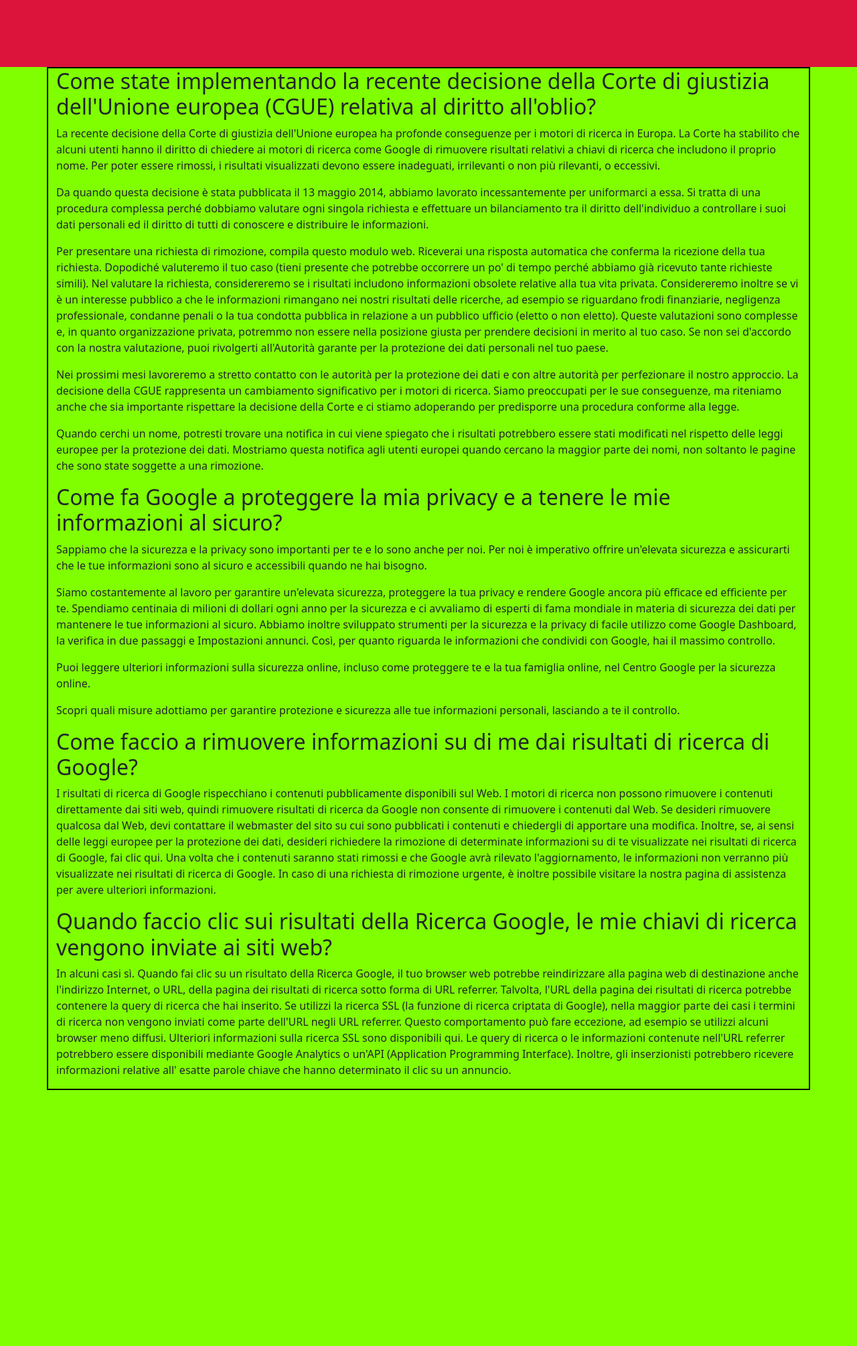
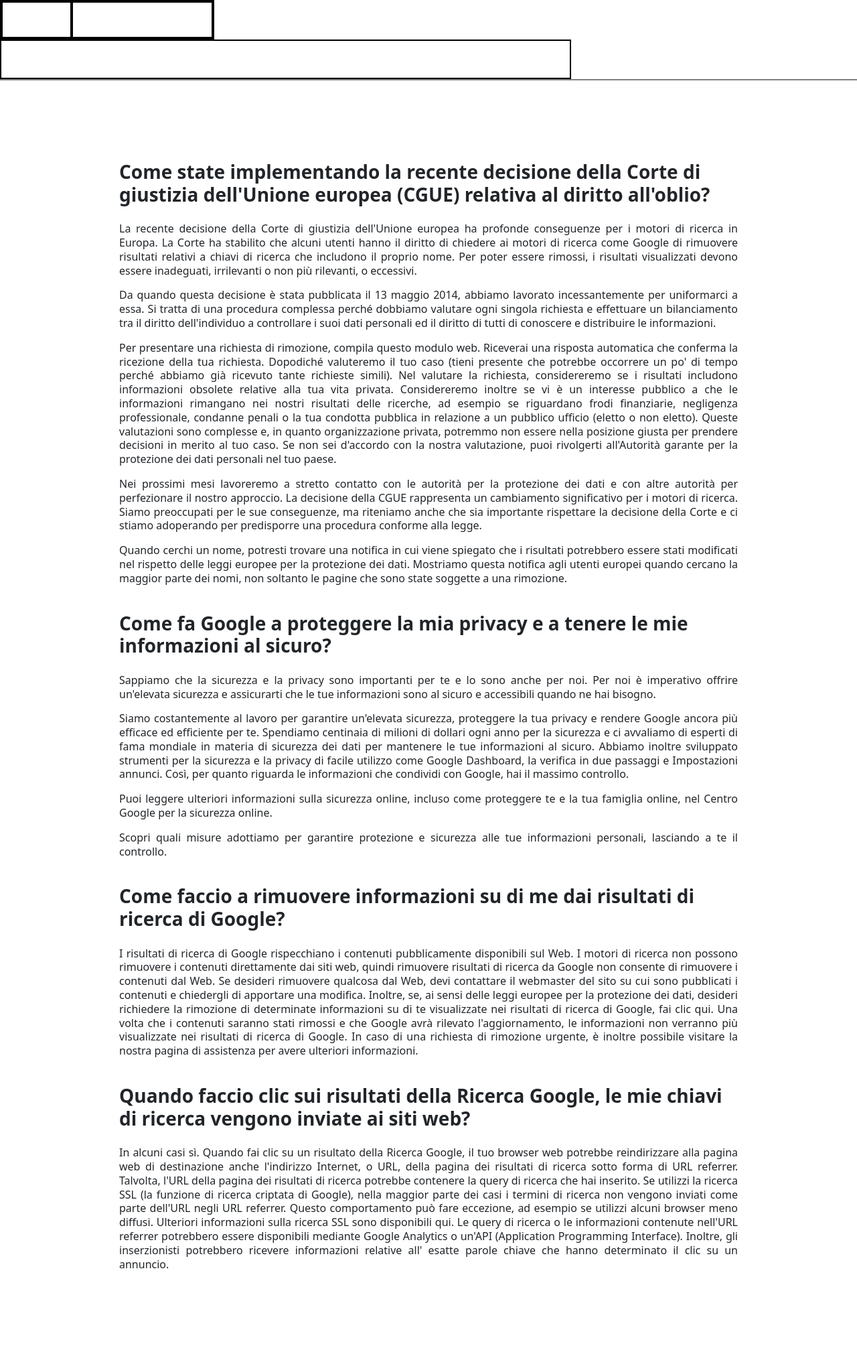
Before and after one commit to 78741722Ale/php-google-faq, a PHP site: page / in a window 1280 px wide. Shown: the whole page at 67% size. Before the commit the page ends 1627 px from the top, so only its background shows below. Run offline with PHP 8.4, Linux system fonts and the light colour scheme.

Commit message:
Sistemato il site_main container e iniziato a sistemare il site_header

```diff
--- a/assets/css/style.css
+++ b/assets/css/style.css
@@ -12,28 +12,42 @@
 
 /* Regola al body  */
 body {
-    /* Overflow */
     overflow-x: hidden;
     overflow-y: scroll;
     /* Width & Heigth */
     width: 100vw;
+    max-height: 100vh;
 }
 
 /* Header del sito  */
 #site_header {
-    height: 100px;
-    background-color: crimson;
+    height: 120px;
     width: 100%;
+    background-color: white;
+    border-bottom: 2px solid gray;
 }
+
+
+
+
 
 /* Corpo del sito */
 #site_main {
     width: 100%;
-    background-color: chartreuse;
-    height: calc(100% - 100px);
+    height: max-content;
+}
+#site_main  h3 {
+    font-weight: bold;
+}
+#site_main p {
+    font-weight: 500;
+    line-height: 1.3rem;
+    text-align: justify;
 }
 
-/* Altezza della row */
-.h_80 {
-    height: 80%;
+.main_class {
+    display: flex;
+    justify-content: center;
+    align-items: center;
+    /* d-flex justify-content-center align-items-center */
 }
--- a/index.php
+++ b/index.php
@@ -84,14 +84,36 @@ $database = [
 
     <!-- /#site_header -->
     <div id="site_header">
+        <!-- Header Container -->
+        <div class="container-fluid p-0 h-100">
+            <!-- Row del container  -->
+            <div class="row h-100 w-100 p-0 m-0 flex-column">
+                <!-- Logo & Privacy Title -->
+                <div class="col-3 h-50 p-0">
+                <!-- Row della cella logo e privacy  -->
+                    <div class="row h-100 bordo w-100 p-0 m-0">
+                        <!-- Logo Goes Here -->
+                        <div class="col-4 bordo">
+
+                        </div>
+                        <!-- Title Goes Here -->
+                        <div class="col-8 bordo">
+
+                        </div>
+                    </div>
+                </div>
 
 
+                <div class="col-8 h-50 bordo"></div>
+                <!-- Navbar -->
+            </div>
+        </div>
     </div>
     <!-- /#site_main -->
     <div id="site_main">
     <!-- Tutto questo racchiuso in un container md/xl -->
-        <div class="container-xl p-0 h-100 d-flex justify-content-center align-items-center">
-            <div class="row bordo m-0 h_80 w-100">
+        <div class="container-xl p-5 h-100 main_class">
+            <div class="row m-0 p-5 w-100">
                 <!-- Primo For Each per la struttura dati -->
             <!-- $database => array di riferimento -->
             <!-- $faqs(date) => indici array di riferimento, è la key -->
@@ -102,7 +124,7 @@ $database = [
                 var_dump("Questo è la Value (faq) ==> in pratica il contenuto (stringhe) dei vari array");
                 var_dump($faq); */
                 ?>
-                <h2><?= $faqs?></h2>
+                <h3 class="pt-4 pb-3"><?= $faqs?></h3>
                 <!-- $faq(posts) => è la key -->
                 <!-- $singleFaq($post) => è il value -->
                 <?php foreach ($faq as $singleFaq) : ?>
```
Also changed, not shown: assets/img/logo.jpg (added).
